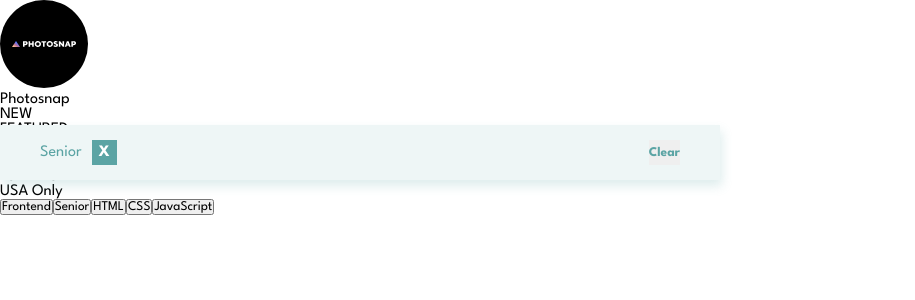
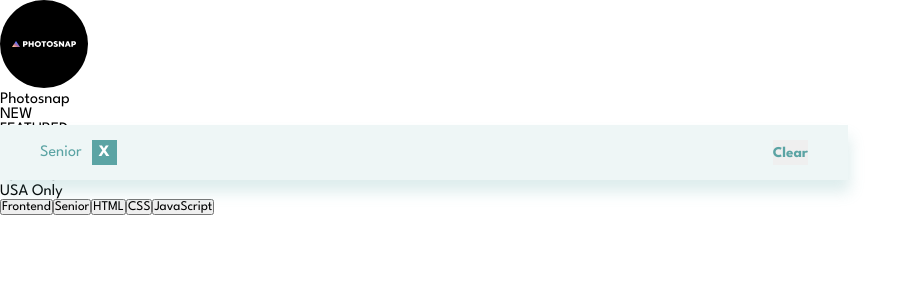
Before and after one commit to FriedAxons/job-listings-with-filtering, a React (Vite) app: page / in a window 1280 px wide. Both pictures are taken after a click on the button "Senior". Shown: the top 300 px of the page, without its empty margins (0-915 px from the left). Built offline with nearby package versions, Linux system fonts and the light colour scheme; the HTML template or start-up script is replaced by a standard one.

Commit message:
Styling for FilterBar

```diff
--- a/src/FilterBar.css
+++ b/src/FilterBar.css
@@ -3,11 +3,11 @@
   top: 125px;
   display: flex;
   justify-content: space-between;
-  width: 50%;
+  width: 60%;
   padding: 15px 40px;
   color: var(--primary-dark-cyan);
   background-color: var(--filter-tablets-cyan);
-  box-shadow: 2px 6px 10px hsla(180, 29%, 50%, 0.2);
+  box-shadow: 2px 12px 14px hsla(180, 29%, 50%, 0.2);
   z-index: 1;
 }
 
@@ -27,6 +27,7 @@ span button:hover {
 }
 
 .clear-button {
+  font-size: 15px;
   border: none;
   font-weight: bold;
   color: var(--primary-dark-cyan);
```
